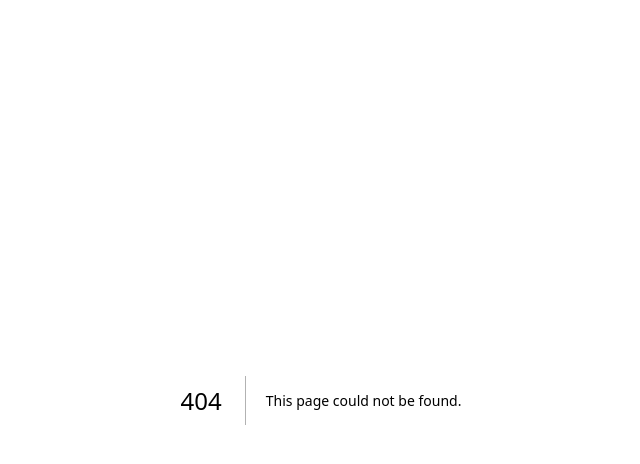
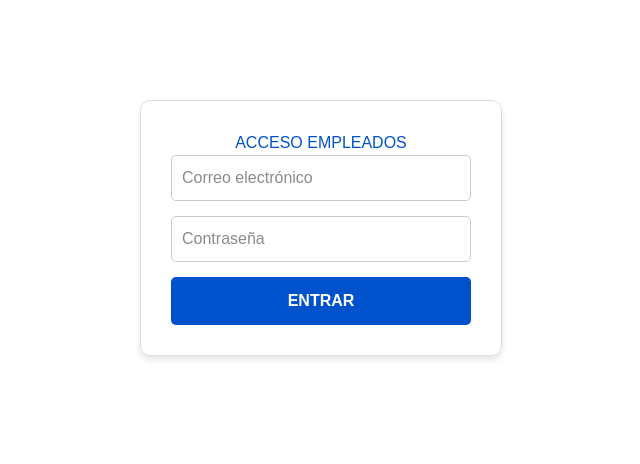
Before and after one commit to aacp87/app-custodia-coches, a Next.js app: page /login in a window 1280 px wide. Before the commit this address had no page. Shown: the top 464 px of the page, without its empty margins (319-959 px from the left). Built offline with nearby package versions, Linux system fonts and the light colour scheme; no server answers.

Commit message:
Create page.js

```diff
--- /dev/null
+++ b/src/app/login/page.js
@@ -0,0 +1,50 @@
+'use client'
+import { useState } from 'react'
+import { supabase } from '../../supabase'
+import { useRouter } from 'next/navigation'
+
+export default function LoginPage() {
+  const [email, setEmail] = useState('')
+  const [password, setPassword] = useState('')
+  const router = useRouter()
+
+  const handleLogin = async (e) => {
+    e.preventDefault()
+    const { error } = await supabase.auth.signInWithPassword({ email, password })
+
+    if (error) {
+      alert("Error al entrar: " + error.message)
+    } else {
+      router.push('/') // Te manda a la página principal tras entrar
+    }
+  }
+
+  return (
+    <div style={{ display: 'flex', flexDirection: 'column', alignItems: 'center', marginTop: '100px', fontFamily: 'sans-serif' }}>
+      <div style={{ padding: '30px', border: '1px solid #ddd', borderRadius: '10px', boxShadow: '0 4px 6px rgba(0,0,0,0.1)' }}>
+        <h2 style={{ textAlign: 'center', color: '#0052cc' }}>ACCESO EMPLEADOS</h2>
+        <form onSubmit={handleLogin} style={{ display: 'flex', flexDirection: 'column', gap: '15px', width: '300px' }}>
+          <input
+            type="email"
+            placeholder="Correo electrónico"
+            value={email}
+            onChange={(e) => setEmail(e.target.value)}
+            style={{ padding: '10px', borderRadius: '5px', border: '1px solid #ccc' }}
+            required
+          />
+          <input
+            type="password"
+            placeholder="Contraseña"
+            value={password}
+            onChange={(e) => setPassword(e.target.value)}
+            style={{ padding: '10px', borderRadius: '5px', border: '1px solid #ccc' }}
+            required
+          />
+          <button type="submit" style={{ padding: '12px', backgroundColor: '#0052cc', color: 'white', border: 'none', borderRadius: '5px', cursor: 'pointer', fontWeight: 'bold' }}>
+            ENTRAR
+          </button>
+        </form>
+      </div>
+    </div>
+  )
+}
```
